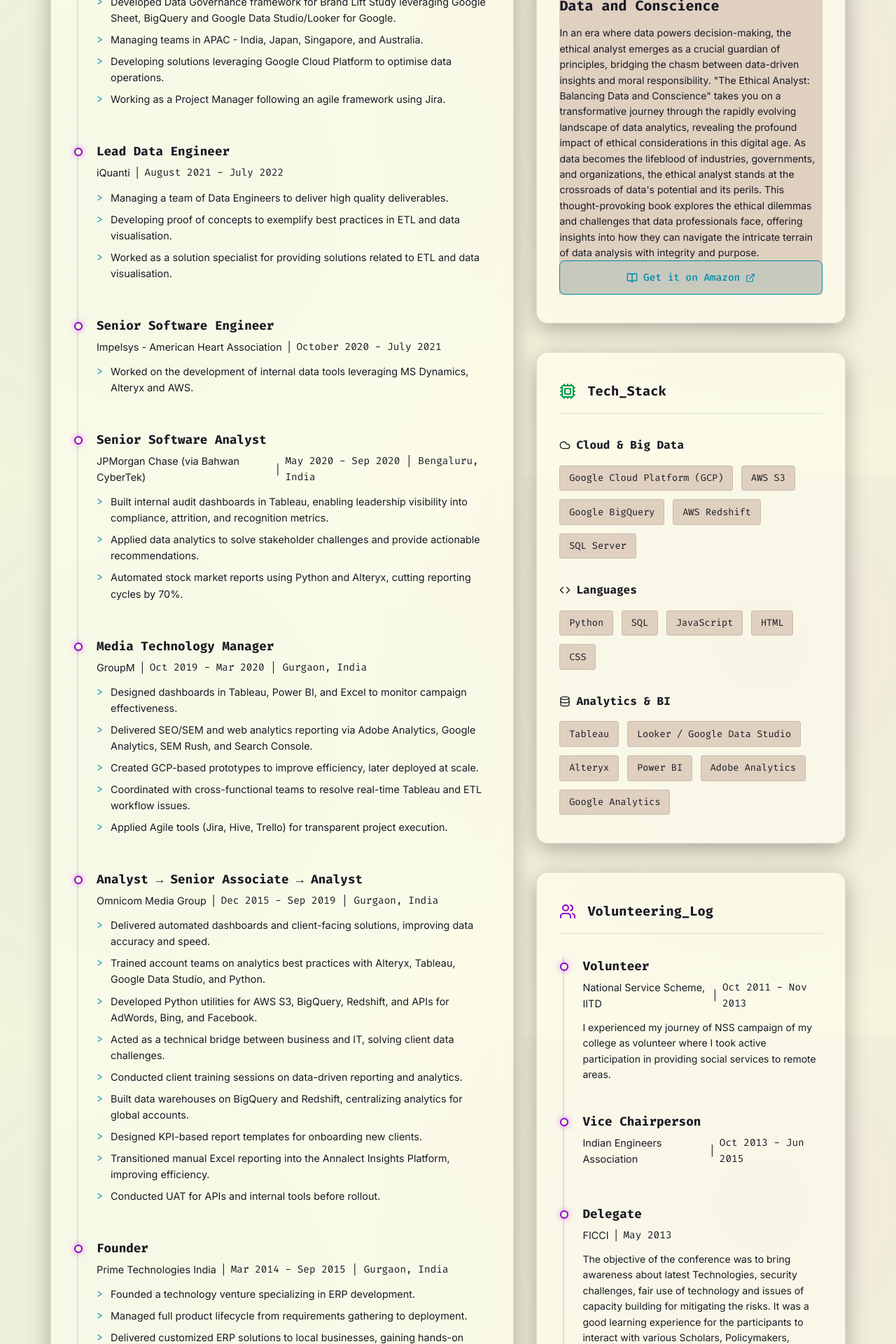
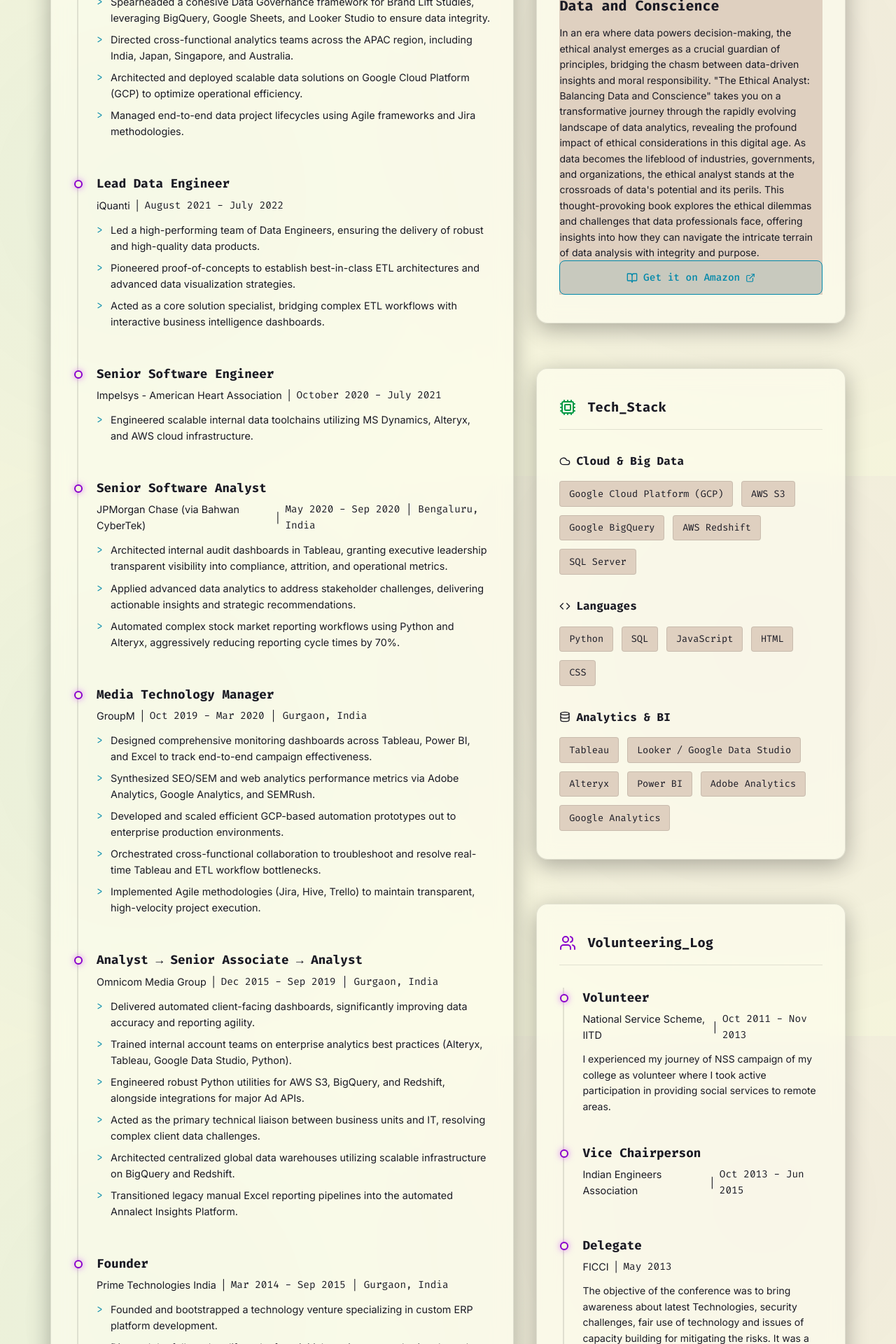
Before and after one commit to inayansingh/nayansingh, a React (Vite) app: page / in a window 1280 px wide. Shown: the part 920-2840 px from the top of the page at 70% size. Built offline with nearby package versions, Linux system fonts and the light colour scheme.

Commit message:
refactor: professionalize experience log descriptions

```diff
--- a/src/data/userData.js
+++ b/src/data/userData.js
@@ -20,10 +20,10 @@
       company: "WPP Media",
       period: "July 2022 - Present",
       highlights: [
-        "Developed Data Governance framework for Brand Lift Study leveraging Google Sheet, BigQuery and Google Data Studio/Looker for Google.",
-        "Managing teams in APAC - India, Japan, Singapore, and Australia.",
-        "Developing solutions leveraging Google Cloud Platform to optimise data operations.",
-        "Working as a Project Manager following an agile framework using Jira."
+        "Spearheaded a cohesive Data Governance framework for Brand Lift Studies, leveraging BigQuery, Google Sheets, and Looker Studio to ensure data integrity.",
+        "Directed cross-functional analytics teams across the APAC region, including India, Japan, Singapore, and Australia.",
+        "Architected and deployed scalable data solutions on Google Cloud Platform (GCP) to optimize operational efficiency.",
+        "Managed end-to-end data project lifecycles using Agile frameworks and Jira methodologies."
       ]
     },
     {
@@ -31,9 +31,9 @@
       company: "iQuanti",
       period: "August 2021 - July 2022",
       highlights: [
-        "Managing a team of Data Engineers to deliver high quality deliverables.",
-        "Developing proof of concepts to exemplify best practices in ETL and data visualisation.",
-        "Worked as a solution specialist for providing solutions related to ETL and data visualisation."
+        "Led a high-performing team of Data Engineers, ensuring the delivery of robust and high-quality data products.",
+        "Pioneered proof-of-concepts to establish best-in-class ETL architectures and advanced data visualization strategies.",
+        "Acted as a core solution specialist, bridging complex ETL workflows with interactive business intelligence dashboards."
       ]
     },
     {
@@ -41,7 +41,7 @@
       company: "Impelsys - American Heart Association",
       period: "October 2020 - July 2021",
       highlights: [
-        "Worked on the development of internal data tools leveraging MS Dynamics, Alteryx and AWS."
+        "Engineered scalable internal data toolchains utilizing MS Dynamics, Alteryx, and AWS cloud infrastructure."
       ]
     },
     {
@@ -49,9 +49,9 @@
       company: "JPMorgan Chase (via Bahwan CyberTek)",
       period: "May 2020 - Sep 2020 | Bengaluru, India",
       highlights: [
-        "Built internal audit dashboards in Tableau, enabling leadership visibility into compliance, attrition, and recognition metrics.",
-        "Applied data analytics to solve stakeholder challenges and provide actionable recommendations.",
-        "Automated stock market reports using Python and Alteryx, cutting reporting cycles by 70%."
+        "Architected internal audit dashboards in Tableau, granting executive leadership transparent visibility into compliance, attrition, and operational metrics.",
+        "Applied advanced data analytics to address stakeholder challenges, delivering actionable insights and strategic recommendations.",
+        "Automated complex stock market reporting workflows using Python and Alteryx, aggressively reducing reporting cycle times by 70%."
       ]
     },
     {
@@ -59,11 +59,11 @@
       company: "GroupM",
       period: "Oct 2019 - Mar 2020 | Gurgaon, India",
       highlights: [
-        "Designed dashboards in Tableau, Power BI, and Excel to monitor campaign effectiveness.",
-        "Delivered SEO/SEM and web analytics reporting via Adobe Analytics, Google Analytics, SEM Rush, and Search Console.",
-        "Created GCP-based prototypes to improve efficiency, later deployed at scale.",
-        "Coordinated with cross-functional teams to resolve real-time Tableau and ETL workflow issues.",
-        "Applied Agile tools (Jira, Hive, Trello) for transparent project execution."
+        "Designed comprehensive monitoring dashboards across Tableau, Power BI, and Excel to track end-to-end campaign effectiveness.",
+        "Synthesized SEO/SEM and web analytics performance metrics via Adobe Analytics, Google Analytics, and SEMRush.",
+        "Developed and scaled efficient GCP-based automation prototypes out to enterprise production environments.",
+        "Orchestrated cross-functional collaboration to troubleshoot and resolve real-time Tableau and ETL workflow bottlenecks.",
+        "Implemented Agile methodologies (Jira, Hive, Trello) to maintain transparent, high-velocity project execution."
       ]
     },
     {
@@ -71,15 +71,12 @@
       company: "Omnicom Media Group",
       period: "Dec 2015 - Sep 2019 | Gurgaon, India",
       highlights: [
-        "Delivered automated dashboards and client-facing solutions, improving data accuracy and speed.",
-        "Trained account teams on analytics best practices with Alteryx, Tableau, Google Data Studio, and Python.",
-        "Developed Python utilities for AWS S3, BigQuery, Redshift, and APIs for AdWords, Bing, and Facebook.",
-        "Acted as a technical bridge between business and IT, solving client data challenges.",
-        "Conducted client training sessions on data-driven reporting and analytics.",
-        "Built data warehouses on BigQuery and Redshift, centralizing analytics for global accounts.",
-        "Designed KPI-based report templates for onboarding new clients.",
-        "Transitioned manual Excel reporting into the Annalect Insights Platform, improving efficiency.",
-        "Conducted UAT for APIs and internal tools before rollout."
+        "Delivered automated client-facing dashboards, significantly improving data accuracy and reporting agility.",
+        "Trained internal account teams on enterprise analytics best practices (Alteryx, Tableau, Google Data Studio, Python).",
+        "Engineered robust Python utilities for AWS S3, BigQuery, and Redshift, alongside integrations for major Ad APIs.",
+        "Acted as the primary technical liaison between business units and IT, resolving complex client data challenges.",
+        "Architected centralized global data warehouses utilizing scalable infrastructure on BigQuery and Redshift.",
+        "Transitioned legacy manual Excel reporting pipelines into the automated Annalect Insights Platform."
       ]
     },
     {
@@ -87,9 +84,9 @@
       company: "Prime Technologies India",
       period: "Mar 2014 - Sep 2015 | Gurgaon, India",
       highlights: [
-        "Founded a technology venture specializing in ERP development.",
-        "Managed full product lifecycle from requirements gathering to deployment.",
-        "Delivered customized ERP solutions to local businesses, gaining hands-on entrepreneurial experience."
+        "Founded and bootstrapped a technology venture specializing in custom ERP platform development.",
+        "Directed the full product lifecycle, from initial requirement gathering through to continuous deployment.",
+        "Delivered bespoke ERP solutions to local enterprises, executing hands-on architectural and entrepreneurial leadership."
       ]
     }
   ],
```
